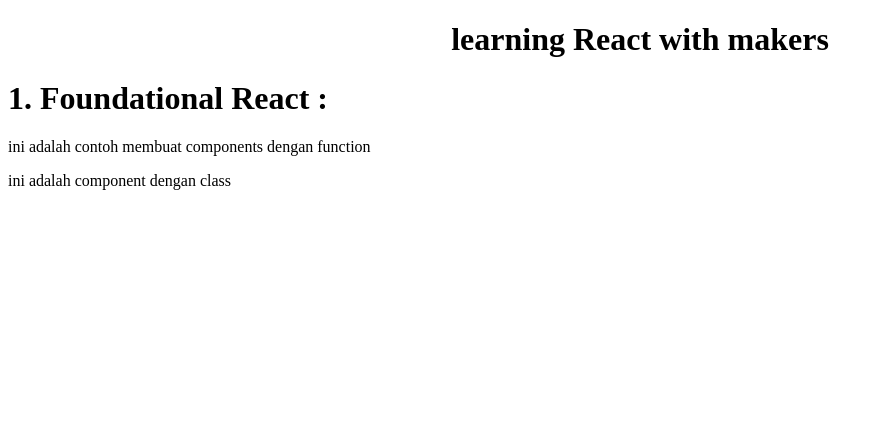
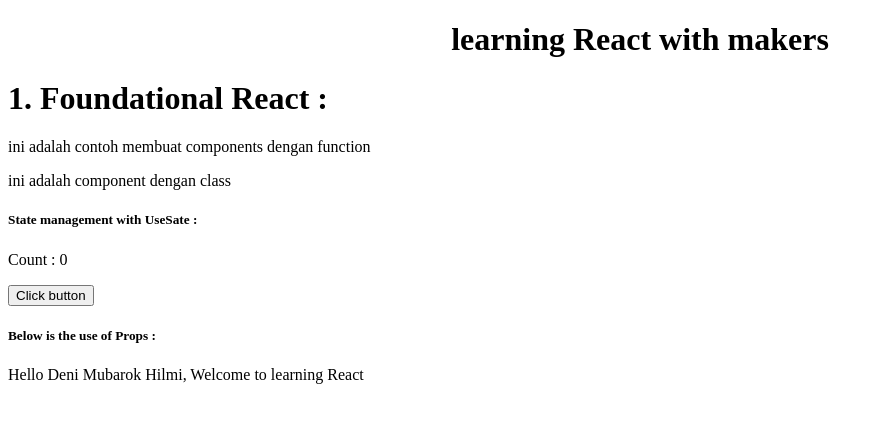
Before and after one commit to denimubarokhilmi/learningPathReactWithMakers, a React app: page / in a window 1280 px wide. Shown: the top 422 px of the page, without its empty margins (0-884 px from the left). Built offline with nearby package versions, Linux system fonts and the light colour scheme; the HTML template or start-up script is replaced by a standard one.

Commit message:
feat:understanding props and state

```diff
--- /dev/null
+++ b/src/components/FoundationalReact./State_Props.jsx
@@ -0,0 +1,35 @@
+import { useState } from "react";
+
+// managing state
+
+function StateAndProps() {
+  const [count, setCount] = useState(0);
+
+  const data = {
+    firtsName: "Deni",
+    lastName: "Mubarok Hilmi",
+  };
+  return (
+    <div className="State-Props">
+      <h5>State management with UseSate :</h5>
+      <p>Count : {count}</p>
+      <button onClick={() => setCount(count + 1)}>Click button </button>
+      <h5>Below is the use of Props :</h5>
+      <AddingProps {...data}></AddingProps>
+    </div>
+  );
+}
+
+// using props
+function AddingProps(props) {
+  const { firtsName, lastName } = props;
+  return (
+    <>
+      <p>
+        Hello {firtsName} {lastName}, Welcome to learning React
+      </p>
+    </>
+  );
+}
+
+export default StateAndProps;
--- a/src/components/FoundationalReact./TempFoundational.jsx
+++ b/src/components/FoundationalReact./TempFoundational.jsx
@@ -1,11 +1,13 @@
 import ComponentWithFunction from "./ComponentWithFunction";
 import Greeting from "./ComponentWithClass";
+import StateAndProps from "./State_Props";
 function TempFoundational() {
   return (
     <div>
       <h1>1. Foundational React : </h1>
       <ComponentWithFunction></ComponentWithFunction>
       <Greeting></Greeting>
+      <StateAndProps></StateAndProps>
     </div>
   );
 }
```
